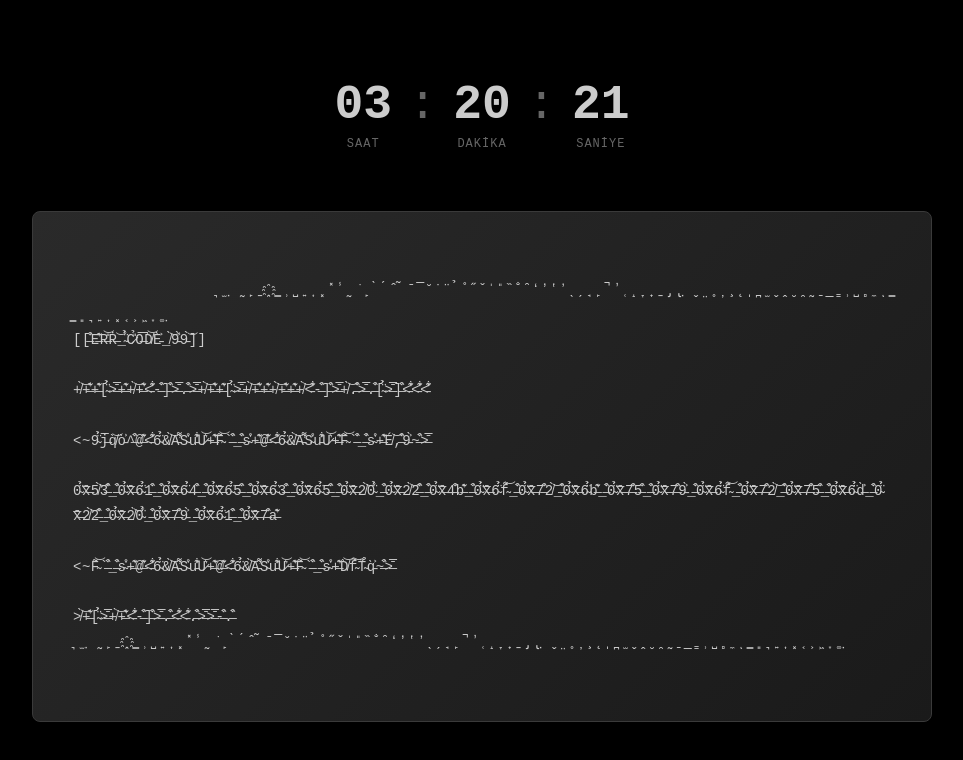
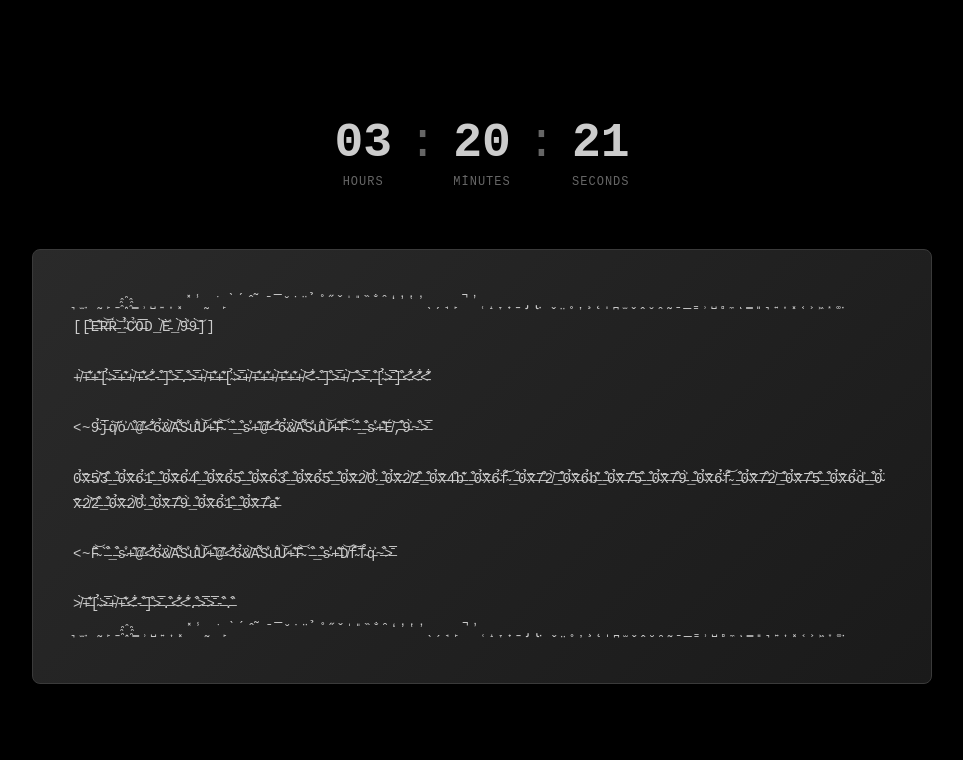
Before and after one commit to farcdigger/error-project, a plain HTML site: page index.html in a window 1280 px wide. Shown: the whole page, without its empty margins (158-1121 px from the left). Drawn offline with Linux system fonts and the light colour scheme.

Commit message:
Update prompt text and change labels to English

```diff
--- a/index.html
+++ b/index.html
@@ -12,25 +12,24 @@
             <div class="countdown" id="countdown">
                 <span class="time-unit">
                     <span class="time-value" id="hours">24</span>
-                    <span class="time-label">saat</span>
+                    <span class="time-label">hours</span>
                 </span>
                 <span class="separator">:</span>
                 <span class="time-unit">
                     <span class="time-value" id="minutes">00</span>
-                    <span class="time-label">dakika</span>
+                    <span class="time-label">minutes</span>
                 </span>
                 <span class="separator">:</span>
                 <span class="time-unit">
                     <span class="time-value" id="seconds">00</span>
-                    <span class="time-label">saniye</span>
+                    <span class="time-label">seconds</span>
                 </span>
             </div>
         </div>
 
         <div class="prompt-container">
-            <div class="prompt-content">
-                ͉ ̫ ̣ ̰ ̙ ̠ ҈ ͇ ̹ ̺ ͍ ͎ ͓ ̽ ̾ ̰ ͘ ̙ ̀ ́ ̂ ̃ ̄ ̅ ̆ ̇ ̈ ̉ ̊ ̋ ̌ ̍ ̎ ̏ ̐ ̑ ̒ ̓ ̔ ̕ ̖ ̗ ̘ ̙ ̚ ̛ ̜ ̝ ̞ ̟ ̠ ̡ ̢ ̣ ̬ ̤ ̥ ̦ ̧ ̨ ̩ ̪ ̫ ̬ ̭ ̮ ̯ ̰ ̱ ̲ ̳ ̹ ̺ ̻ ̼ ͅ ͇ ͈ ͉ ͍ ͎ ͓ ͔ ͕ ͖ ͙ ͚ ̣
-[[̶̏͒E̶͊͛R̶̎͝Ṙ̶͝_̴̈́̉C̷̉̎Ō̶̅D̸̀͝E̵͐̀_̸̀͝9̵͐̀9̵̀͝]]
+            <div class="prompt-content">͉ ̫ ̣ ̰ ̙ ̠ ҈ ͇ ̹ ̺ ͍ ͎ ͓ ̽ ̾ ̰ ͘ ̙ ̀ ́ ̂ ̃ ̄ ̅ ̆ ̇ ̈ ̉ ̊ ̋ ̌ ̍ ̎ ̏ ̐ ̑ ̒ ̓ ̔ ̕ ̖ ̗ ̘ ̙ ̚ ̛ ̜ ̝ ̞ ̟ ̠ ̡ ̢ ̣ ̬ ̤ ̥ ̦ ̧ ̨ ̩ ̪ ̫ ̬ ̭ ̮ ̯ ̰ ̱ ̲ ̳ ̹ ̺ ̻ ̼ ͅ ͇ ͈ ͉ ͍ ͎ ͓ ͔ ͕ ͖ ͙ ͚ ̣
+[[̶̏͒E̶͊͛R̶̎͝Ṙ̶͝_̴̈́̉C̷̉̎Ō̶̅D_̸̀͝E̵͐̀_̸̀͝9̵͐̀9̵̀͝]]
 
 +̸̀͝+̶͊͛+̶͊͛[̴̈́̉>̶̄̅+̶͊͛+̸̀͝+̶͊͛<̵͋̽-̶̏͒]̶̏͒>̶̄̅.̶̏͒>̶̄̅+̸̀͝+̶͊͛+̶͊͛[̴̈́̉>̶̄̅+̸̀͝+̶͊͛+̶͊͛+̸̀͝+̶͊͛+̶͊͛+̸̀͝<̵͋̽-̶̏͒]̶̏͒>̶̄̅+̸̀͝.̶̏͒>̶̄̅.̶̏͒[̴̈́̉>̶̄̅]̶̏͒<̵͋̽<̵͋̽<̵͋̽
 
@@ -41,8 +40,7 @@
 <~F̴̃͝`̶̏͒_̶̏͒s̴̊̍+̶͊͛@̶͊͛<̵͋̽6̴̈́̉&̸̀͝A̵͌̕S̴̊̍u̵͋̽U̷͛͝+̶͊͛@̶͊͛<̵͋̽6̴̈́̉&̸̀͝A̵͌̕S̴̊̍u̵͋̽U̷͛͝+̶͊͛F̴̃͝`̶̏͒_̶̏͒s̴̊̍+̶͊͛D̸̀͝f̴̃͝T̴̈́̉q̵͐̀~̶̏͒>̶̄̅
 
 ≯̀͝+̶͊͛[̴̈́̉>̶̄̅+̸̀͝+̶͊͛<̵͋̽-̶̏͒]̶̏͒>̶̄̅.̶̏͒<̵͋̽<̵͋̽.̶̏͒>̶̄̅>̶̄̅-̶̏͒.̶̏͒
-͉ ̫ ̣ ̰ ̙ ̠ ҈ ͇ ̹ ̺ ͍ ͎ ͓ ̽ ̾ ̰ ͘ ̙ ̀ ́ ̂ ̃ ̄ ̅ ̆ ̇ ̈ ̉ ̊ ̋ ̌ ̍ ̎ ̏ ̐ ̑ ̒ ̓ ̔ ̕ ̖ ̗ ̘ ̙ ̚ ̛ ̜ ̝ ̞ ̟ ̠ ̡ ̢ ̣ ̬ ̤ ̥ ̦ ̧ ̨ ̩ ̪ ̫ ̬ ̭ ̮ ̯ ̰ ̱ ̲ ̳ ̹ ̺ ̻ ̼ ͅ ͇ ͈ ͉ ͍ ͎ ͓ ͔ ͕ ͖ ͙ ͚ ̣
-            </div>
+͉ ̫ ̣ ̰ ̙ ̠ ҈ ͇ ̹ ̺ ͍ ͎ ͓ ̽ ̾ ̰ ͘ ̙ ̀ ́ ̂ ̃ ̄ ̅ ̆ ̇ ̈ ̉ ̊ ̋ ̌ ̍ ̎ ̏ ̐ ̑ ̒ ̓ ̔ ̕ ̖ ̗ ̘ ̙ ̚ ̛ ̜ ̝ ̞ ̟ ̠ ̡ ̢ ̣ ̬ ̤ ̥ ̦ ̧ ̨ ̩ ̪ ̫ ̬ ̭ ̮ ̯ ̰ ̱ ̲ ̳ ̹ ̺ ̻ ̼ ͅ ͇ ͈ ͉ ͍ ͎ ͓ ͔ ͕ ͖ ͙ ͚ ̣</div>
         </div>
     </div>
 
```
